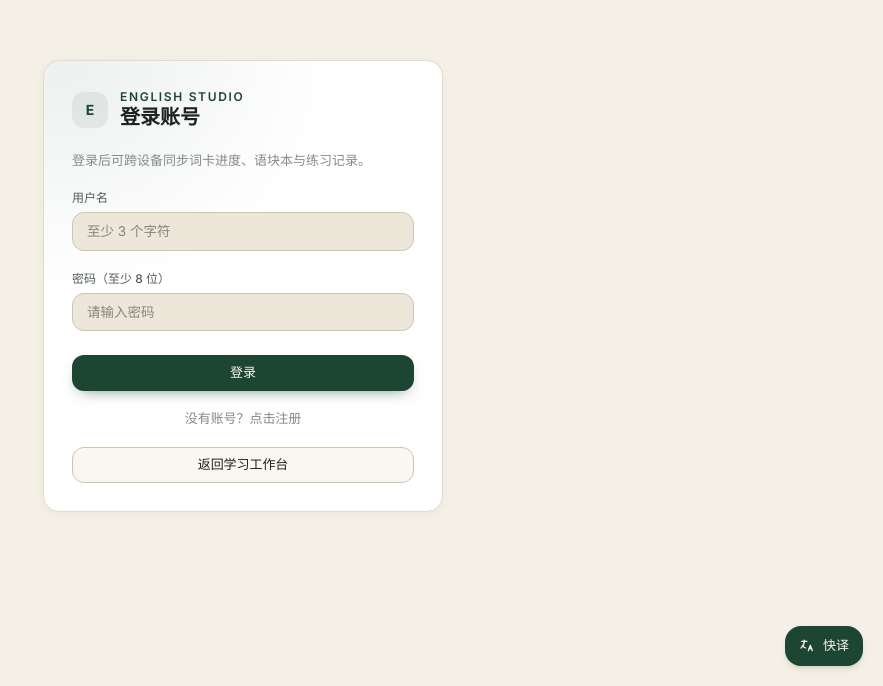
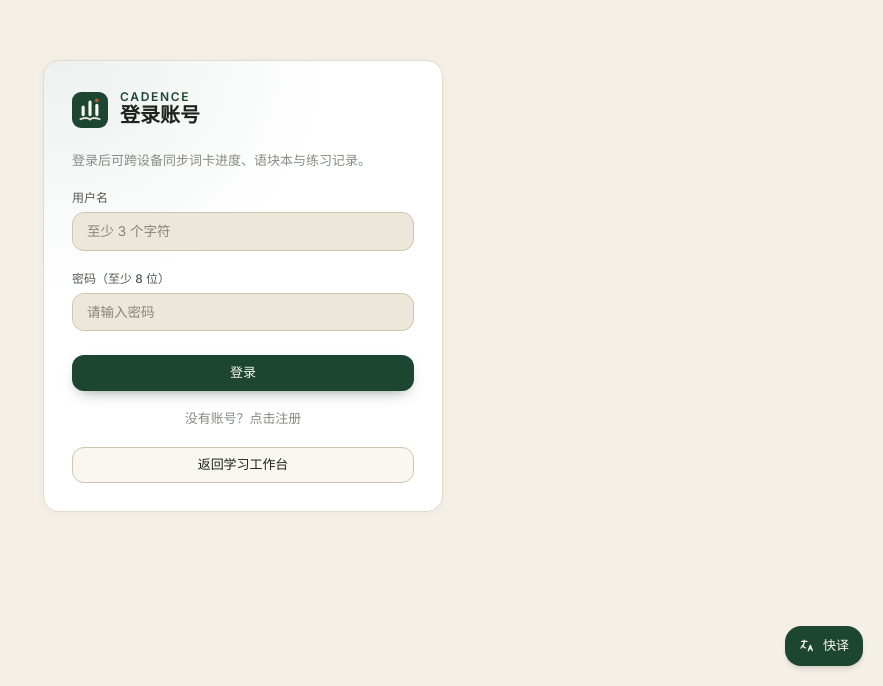
Before and after one commit to GamayLaser/English, a React (Vite) app: page /login in a window 1280 px wide. Shown: the part 114-800 px from the top of the page, without its empty margins (397-1280 px from the left). Built offline with nearby package versions, Linux system fonts and the light colour scheme; no server answers.

Commit message:
feat(brand): rebrand to Cadence with custom rhythm+book SVG logo

```diff
--- a/index.html
+++ b/index.html
@@ -6,7 +6,7 @@
     <meta name="theme-color" content="#1C4532" />
     <meta name="apple-mobile-web-app-capable" content="yes" />
     <meta name="apple-mobile-web-app-status-bar-style" content="default" />
-    <meta name="apple-mobile-web-app-title" content="English Studio" />
+    <meta name="apple-mobile-web-app-title" content="Cadence" />
     <link rel="preconnect" href="https://fonts.googleapis.com" />
     <link rel="preconnect" href="https://fonts.gstatic.com" crossorigin />
     <link
@@ -15,7 +15,7 @@
     />
     <link rel="manifest" href="/manifest.json" />
     <link rel="icon" type="image/svg+xml" href="/icon.svg" />
-    <title>English Studio — 白昼英伦书房 · 暗夜影院</title>
+    <title>Cadence — 语流与沉浸式英语</title>
   </head>
   <body class="antialiased" style="background: var(--bg-canvas); color: var(--text-primary);">
     <div id="root"></div>
--- a/src/app/AppShell.tsx
+++ b/src/app/AppShell.tsx
@@ -1,6 +1,7 @@
 import { useEffect, useState, type ReactNode } from "react";
 import { NavLink, Outlet } from "react-router";
 import type { UserProfile } from "@shared/schemas";
+import BrandLogo from "../components/ui/BrandLogo";
 import { loadWrongBook } from "../features/english/storage";
 import { loadVocabProgress } from "../features/vocab/vocabStore";
 import type { Theme, ThemeColors } from "../types";
@@ -139,17 +140,12 @@ export default function AppShell({ theme, colors, user, onLogout, onToggleTheme
         <div className="mx-auto max-w-[1440px] flex items-center justify-between gap-3 h-14">
           {/* Brand */}
           <NavLink to="/today" className="flex items-center gap-2.5 shrink-0">
-            <div
-              className="w-7 h-7 rounded-lg grid place-items-center font-bold text-xs"
-              style={{ background: "var(--accent-primary)", color: "var(--accent-on-primary)", fontFamily: "var(--font-serif)" }}
-            >
-              E
-            </div>
+            <BrandLogo size={28} />
             <span
-              className="text-[16px] font-semibold tracking-tight hidden sm:inline"
+              className="text-[18px] font-semibold tracking-tight hidden sm:inline"
               style={{ fontFamily: "var(--font-serif)", color: "var(--text-primary)" }}
             >
-              English Studio
+              Cadence
             </span>
           </NavLink>
 
--- /dev/null
+++ b/src/components/ui/BrandLogo.tsx
@@ -0,0 +1,35 @@
+export default function BrandLogo({ size = 28 }: { size?: number }) {
+  return (
+    <svg
+      width={size}
+      height={size}
+      viewBox="0 0 32 32"
+      fill="none"
+      xmlns="http://www.w3.org/2000/svg"
+      aria-hidden="true"
+      className="shrink-0"
+    >
+      <rect
+        width="32"
+        height="32"
+        rx="8"
+        fill="var(--accent-primary)"
+      />
+      {/* Three cadence rhythm bars */}
+      <rect x="8.5" y="12" width="2.8" height="9.5" rx="1.4" fill="var(--accent-on-primary)" />
+      <rect x="14.6" y="7.5" width="2.8" height="14" rx="1.4" fill="var(--accent-on-primary)" />
+      <rect x="20.7" y="10.5" width="2.8" height="11" rx="1.4" fill="var(--accent-on-primary)" />
+      {/* Subtle open-book spine arc underneath */}
+      <path
+        d="M7.5 24.2C11.2 22.8 14.2 22.8 16 24.4C17.8 22.8 20.8 22.8 24.5 24.2"
+        stroke="var(--accent-on-primary)"
+        strokeWidth="1.7"
+        strokeLinecap="round"
+        strokeLinejoin="round"
+        opacity="0.88"
+      />
+      {/* Warm terracotta / amber accent dot */}
+      <circle cx="22.1" cy="7.4" r="1.7" fill="var(--accent-secondary)" />
+    </svg>
+  );
+}
--- a/src/pages/LoginPage.tsx
+++ b/src/pages/LoginPage.tsx
@@ -4,6 +4,7 @@ import type { UserProfile } from "@shared/schemas";
 import { api } from "../lib/api";
 import type { ThemeColors } from "../types";
 import { Button, Card } from "../components/ui";
+import BrandLogo from "../components/ui/BrandLogo";
 import { uiFieldClassName, uiFieldStyle } from "../components/ui/styles";
 
 export default function LoginPage({
@@ -46,20 +47,15 @@ export default function LoginPage({
       <Card c={c} wash={c.accentDim} className="w-full max-w-[400px]">
         <form onSubmit={handleSubmit} className="p-6 md:p-7 space-y-5">
           <div className="flex items-center gap-3">
-            <div
-              className="w-9 h-9 rounded-xl grid place-items-center font-bold text-sm shrink-0"
-              style={{ background: c.accentDim, color: c.accent }}
-            >
-              E
-            </div>
+            <BrandLogo size={36} />
             <div>
               <p
                 className="type-caption font-semibold tracking-[0.14em] uppercase"
                 style={{ color: c.accent }}
               >
-                ENGLISH STUDIO
+                CADENCE
               </p>
-              <h2 className="type-page leading-tight" style={{ color: c.fg }}>
+              <h2 className="type-page leading-tight" style={{ color: c.fg, fontFamily: "var(--font-serif)" }}>
                 {mode === "login" ? "登录账号" : "注册账号"}
               </h2>
             </div>
```
Also changed, not shown: public/icon.svg, public/manifest.json, 1 other file (tests, documents, lock files or other folders).
